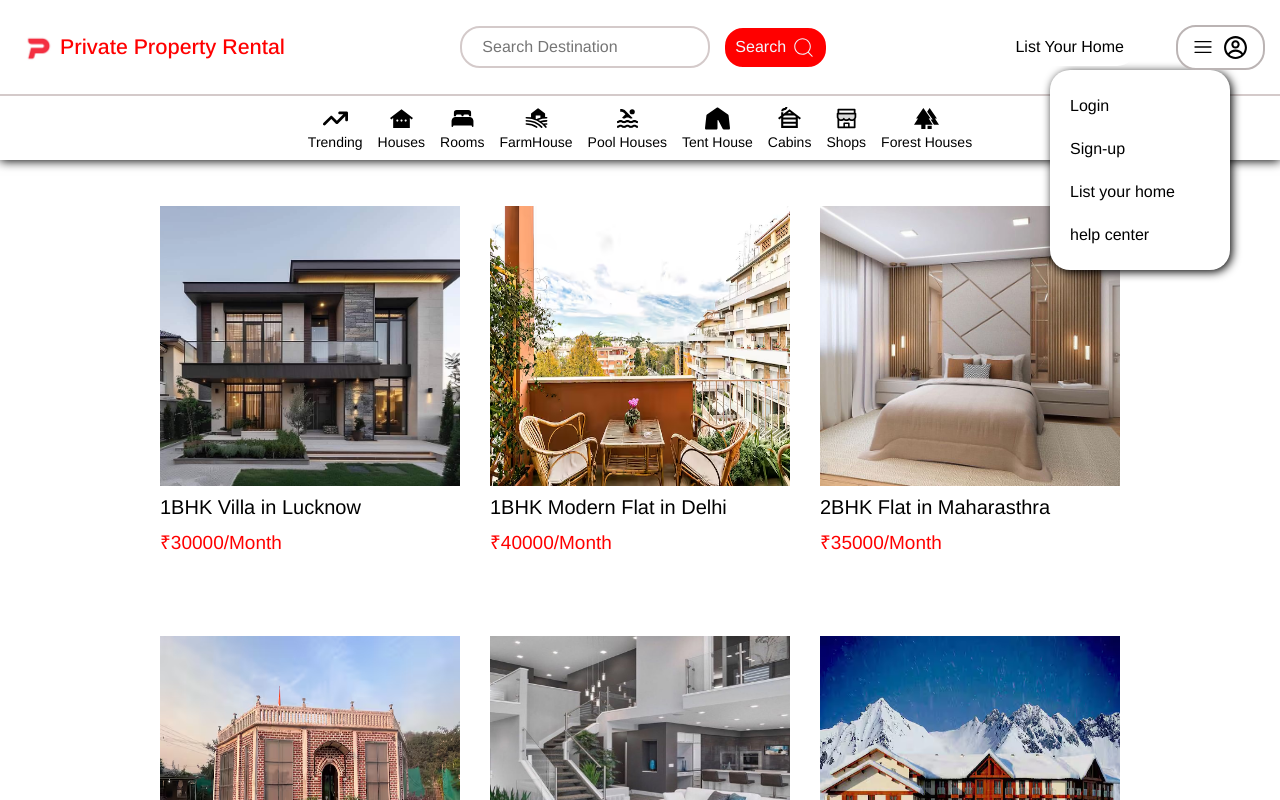
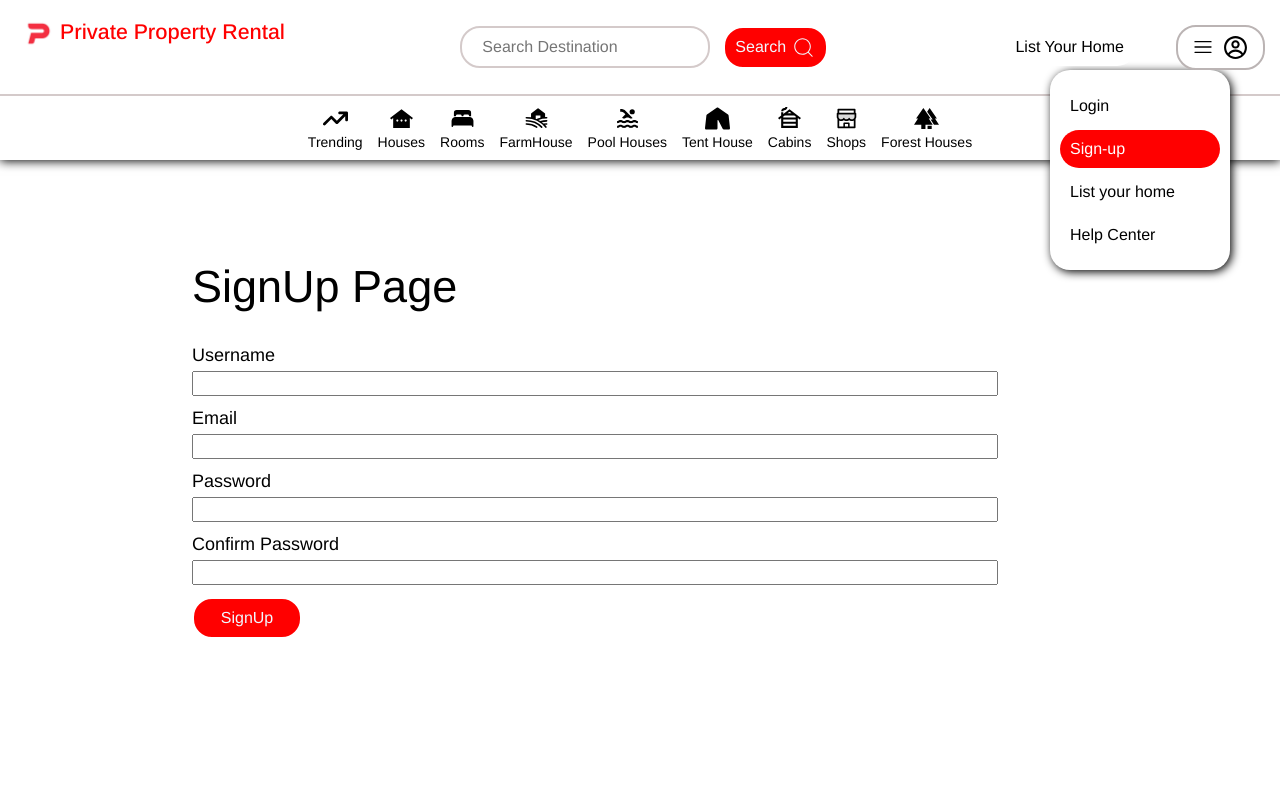
Before and after one commit to subroto2005/Airbnb_Clone, a React (Vite) app: page /signup in a window 1280 px wide. Both pictures are taken after a click on the button 1220 px from the left and 47 px from the top of the page. Shown: the top 800 px of the page. Built offline with nearby package versions, Linux system fonts and the light colour scheme.

Commit message:
Created login and signup component

```diff
--- a/package.json
+++ b/package.json
@@ -12,7 +12,8 @@
   "dependencies": {
     "react": "^19.2.7",
     "react-dom": "^19.2.7",
-    "react-icons": "^5.7.0"
+    "react-icons": "^5.7.0",
+    "react-router-dom": "^7.18.1"
   },
   "devDependencies": {
     "@eslint/js": "^10.0.1",
--- a/src/App.jsx
+++ b/src/App.jsx
@@ -1,5 +1,6 @@
 import Navbar from './Components/Navbar/Navbar.jsx'
-import Home from './Components/Home/Home.jsx'
+
+import {Outlet} from 'react-router-dom'
 import './App.css'
 
 function App() {
@@ -7,7 +8,7 @@ function App() {
   return (
     <>
       <Navbar />
-      <Home />
+      <Outlet />
     </>
   )
 }
--- /dev/null
+++ b/src/Components/Login/Login.css
@@ -0,0 +1,60 @@
+.login{
+    height: 100vh;
+    width: 100%;
+    display: flex;
+    justify-content: center;
+    align-items: center;
+    flex-direction: column;
+}
+
+.login form{
+    margin-top: 50px;
+    width: 70%;
+    display: flex;
+    flex-direction: column;
+    justify-content: flex-start;
+    align-items: flex-start;
+    gap: 30px;
+}
+
+.login h2{
+    font-size: 45px;
+    font-weight: 100;
+}
+
+.loginform{
+    display: flex;
+    flex-direction: column;
+    width: 100%;
+    font-size: 18px;
+    gap: 5px;
+
+}
+
+.listlogin{
+    width: 90%;
+    height: 25px;
+}
+
+#loginsubmitbutton{
+    background-color: red;
+    width: 110px;
+    padding: 10px 10px;
+    color: aliceblue;
+    border: 2px solid white;
+    border-radius: 20px;
+    font-size: 16px;
+    display: flex;
+    justify-content: center;
+    align-items: center;
+    gap: 5px;
+    font-weight: 100;
+    cursor: pointer;
+    transition: all 0.16s;
+}
+
+#loginsubmitbutton:hover{
+    background-color: transparent;
+    border: 2px solid red;
+    color: red;
+}
--- /dev/null
+++ b/src/Components/Login/Login.jsx
@@ -0,0 +1,26 @@
+import React from 'react'
+import  './Login.css'
+
+function Login() {
+  return (
+    <div className='login' onSubmit={(e)=>{alert('Login Successfull')}}>
+      <form>
+        <h2>Login Page</h2>
+        <div className="loginform">
+          <label htmlFor="emailid">Email</label>
+          <input type="email" name="email" className='listlogin' id="emailid" required/>
+        </div>
+
+        <div className="loginform">
+          <label htmlFor="passw" >Password</label>
+          <input type="password" className='listlogin' id="passw" required/>
+        </div>
+
+        <button type="submit" id="loginsubmitbutton" >Login</button>
+
+      </form>
+    </div>
+  )
+}
+
+export default Login
--- a/src/Components/Navbar/Navbar.css
+++ b/src/Components/Navbar/Navbar.css
@@ -31,7 +31,7 @@
     pointer-events: none;
 }
 
-.hammodules{
+.hamburger a{
     border-radius: 20px;
     width: 100%;
     padding: 10px;
@@ -39,11 +39,29 @@
     transition: all 0.1s;
 }
 
-.hammodules:hover{
+
+.hamburger a{
+    text-decoration: none;
+    color: black;
+
+}
+
+.hamburger a:hover{
     background-color:red;
     color: white;
 
 }
+
+.hamburger a.active{
+    background-color:red;
+    color: white;
+}
+
+#logonav{
+    text-decoration: none;
+}
+
+
 
 .navone{
     display: flex;
@@ -184,6 +202,8 @@
     color: red;
 }
 
+
+
 @media (max-width:1000px) {
     .listhome{
         display: none;
--- a/src/Components/Navbar/Navbar.jsx
+++ b/src/Components/Navbar/Navbar.jsx
@@ -1,5 +1,6 @@
 import React, { useEffect, useRef, useState } from 'react'
 import logo from '../../assets/p.jpg'
+import { NavLink } from 'react-router-dom';
 import './Navbar.css'
 import { CiSearch } from "react-icons/ci";
 import { RxHamburgerMenu } from "react-icons/rx";
@@ -35,20 +36,23 @@ useEffect(()=>{
 
     return () => window.removeEventListener("resize", updateJustify);
 },[])
+
 return (
     <nav className='mainnav'>
        <div className={`hamburger ${visible ? "show" : "hide"}`}>
-                <div className="hammodules">Login</div>
-                <div className="hammodules">Sign-up</div>
-                <div className="hammodules">List your home</div>
-                <div className="hammodules">help center</div>
+            <NavLink to='/login'><div className="hammodules">Login</div></NavLink>
+            <NavLink to='/signup'><div className="hammodules">Sign-up</div></NavLink>
+            <NavLink to='/listyourhome'><div className="hammodules">List your home</div></NavLink>
+             <NavLink to='/helpcenter'><div className="hammodules">Help Center</div></NavLink>
         </div>
 
         <nav className="navone">
+            <NavLink id="logonav" to='/'>
             <div className="logo one">
                 <img src={logo} alt="could not load image" width="45px" height="45px" />
                 <h1>Private Property Rental</h1>
             </div>
+            </NavLink>
 
             <form onSubmit={(e)=>{e.preventDefault()}} className='one'>
                 <input type="text" placeholder='Search Destination' />
--- /dev/null
+++ b/src/Components/Signup/Signup.css
@@ -0,0 +1,61 @@
+.signup{
+    height: 100vh;
+    width: 100%;
+    display: flex;
+    justify-content: center;
+    align-items: center;
+    flex-direction: column;
+}
+
+.signup form{
+    margin-top: 100px;
+    width: 70%;
+    display: flex;
+    flex-direction: column;
+    justify-content: flex-start;
+    align-items: flex-start;
+    gap: 12px;
+}
+
+.signup h2{
+    font-size: 45px;
+    font-weight: 100;
+    margin-bottom: 20px;
+}
+
+.signupform{
+    display: flex;
+    flex-direction: column;
+    width: 100%;
+    font-size: 18px;
+    gap: 5px;
+
+}
+
+.listlogin{
+    width: 90%;
+    height: 25px;
+}
+
+#loginsubmitbutton{
+    background-color: red;
+    width: 110px;
+    padding: 10px 10px;
+    color: aliceblue;
+    border: 2px solid white;
+    border-radius: 20px;
+    font-size: 16px;
+    display: flex;
+    justify-content: center;
+    align-items: center;
+    gap: 5px;
+    font-weight: 100;
+    cursor: pointer;
+    transition: all 0.16s;
+}
+
+#loginsubmitbutton:hover{
+    background-color: transparent;
+    border: 2px solid red;
+    color: red;
+}
--- /dev/null
+++ b/src/Components/Signup/Signup.jsx
@@ -0,0 +1,36 @@
+import React from 'react'
+import './Signup.css'
+
+function Signup() {
+  return (
+    <div className='signup' onSubmit={(e)=>{alert('Signup Successfull')}}>
+      <form>
+        <h2>SignUp Page</h2>
+        <div className="signupform">
+          <label htmlFor="username">Username</label>
+          <input type="text" name="username" className='listlogin' id="username" required/>
+        </div>
+
+        <div className="signupform">
+          <label htmlFor="emailid">Email</label>
+          <input type="email" name="email" className='listlogin' id="emailid" required/>
+        </div>
+
+        <div className="signupform">
+          <label htmlFor="passw" >Password</label>
+          <input type="password" className='listlogin' id="passw" required/>
+        </div>
+
+        <div className="signupform">
+          <label htmlFor="cnfpassw" >Confirm Password</label>
+          <input type="password" className='listlogin' id="cnfpassw" required/>
+        </div>
+
+        <button type="submit" id="loginsubmitbutton" >SignUp</button>
+
+      </form>
+    </div>
+  )
+}
+
+export default Signup
--- a/src/main.jsx
+++ b/src/main.jsx
@@ -1,10 +1,24 @@
-import { StrictMode } from 'react'
 import { createRoot } from 'react-dom/client'
 import './index.css'
 import App from './App.jsx'
+import { createBrowserRouter, createRoutesFromChildren, createRoutesFromElements, Route, RouterProvider } from 'react-router-dom'
+import Home from './Components/Home/Home.jsx'
+import Login from './Components/Login/Login.jsx'
+import Signup from './Components/Signup/Signup.jsx'
+
+const router=createBrowserRouter(
+    createRoutesFromElements(
+        <Route path='/' element={<App />}>
+            <Route index element={<Home />} />
+            <Route path='login' element={<Login />} />
+            <Route path='signup' element={<Signup />} />
+        </Route>
+    )
+)
 
 createRoot(document.getElementById('root')).render(
-
-    <App />
+    <RouterProvider router={router}>
+        <App />
+    </RouterProvider>
 
 )
```
Also changed, not shown: 1 other file (tests, documents, lock files or other folders).
